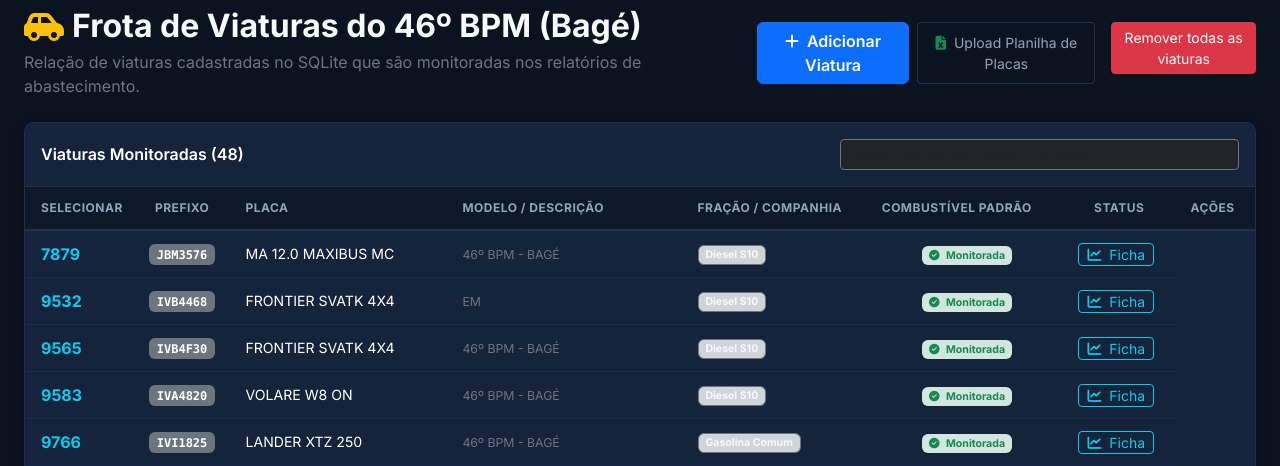
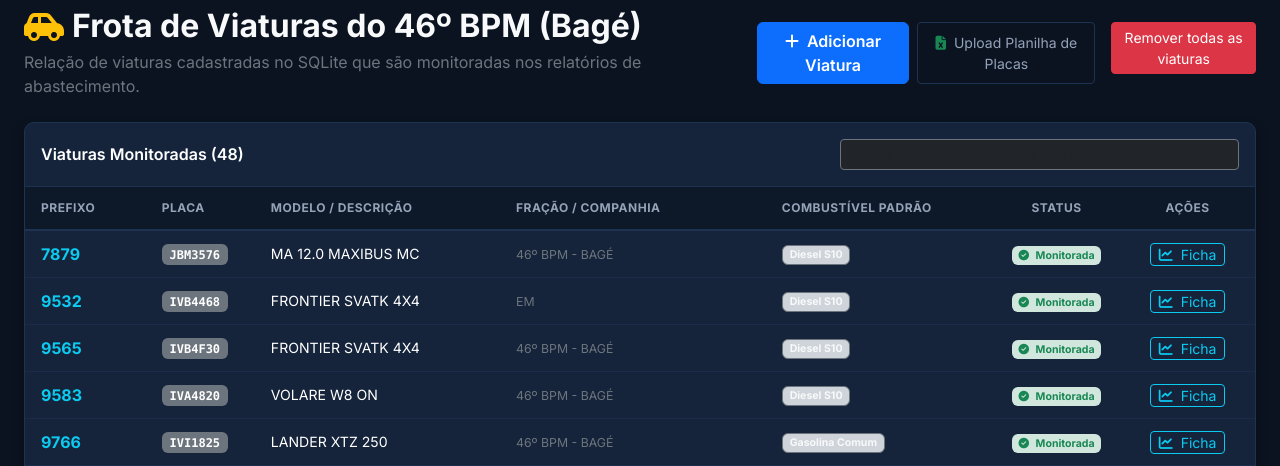
Before and after one commit to rogermanzzini/Controle-da-frota-do-46-BPM, a Flask app: page /viaturas in a window 1280 px wide; the page is wider, and only the part inside the window is pictured. Shown: the part 146-612 px from the top of that part. Run offline with Flask 3, Linux system fonts and the light colour scheme; a user stored in the database is signed in; data comes from the database, SQL or seed files in the repository.

Commit message:
fix: alinhar colunas da tabela de viaturas removendo cabecalho Selecionar

```diff
--- a/templates/viaturas.html
+++ b/templates/viaturas.html
@@ -58,7 +58,6 @@
             <table class="table table-dark table-hover mb-0 align-middle tactical-table" id="tabelaFrota">
                 <thead>
                     <tr>
-                        <th class="text-center">Selecionar</th>
                         <th class="ps-3">Prefixo</th>
                         <th>Placa</th>
                         <th>Modelo / Descrição</th>
```
